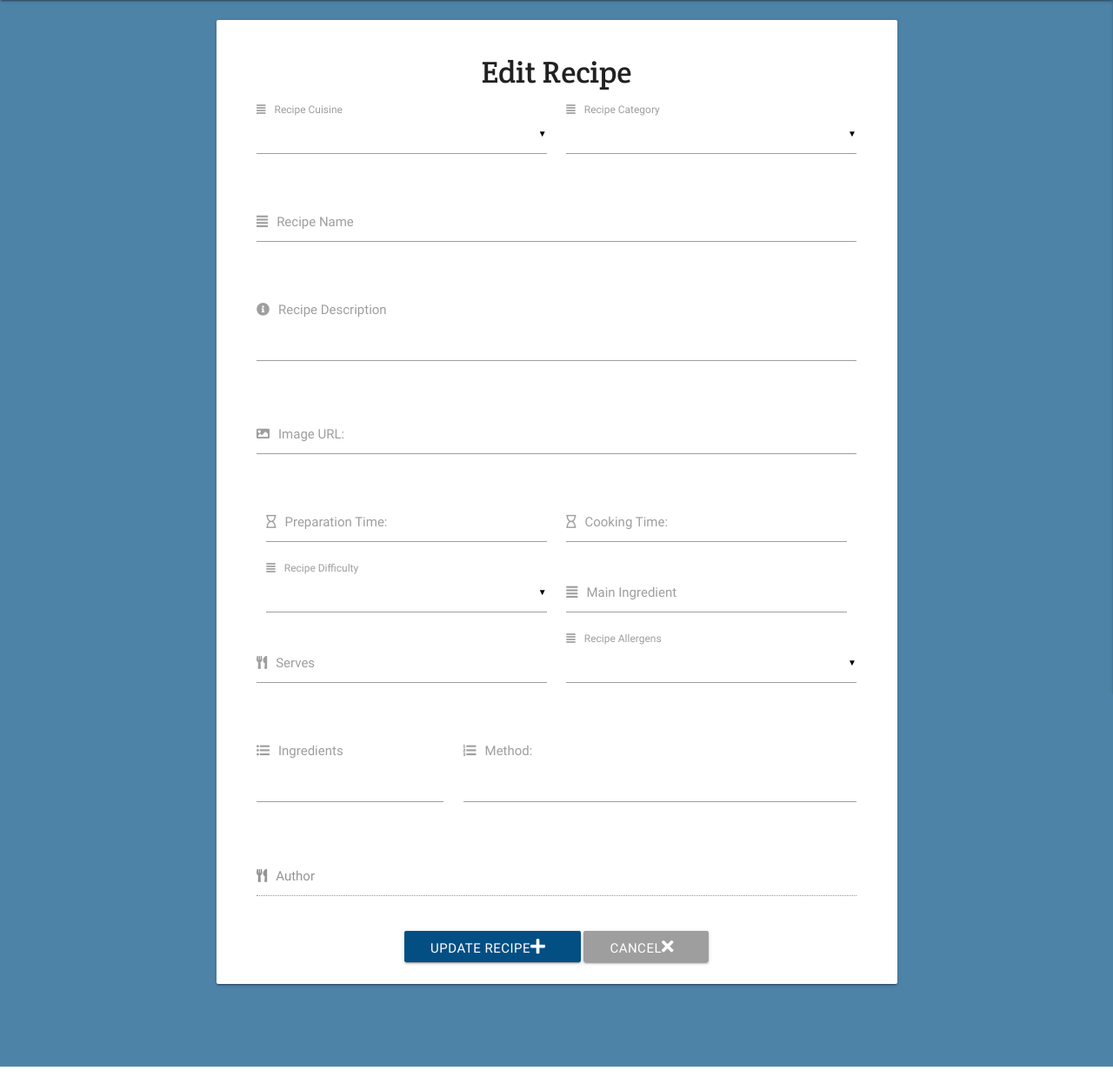
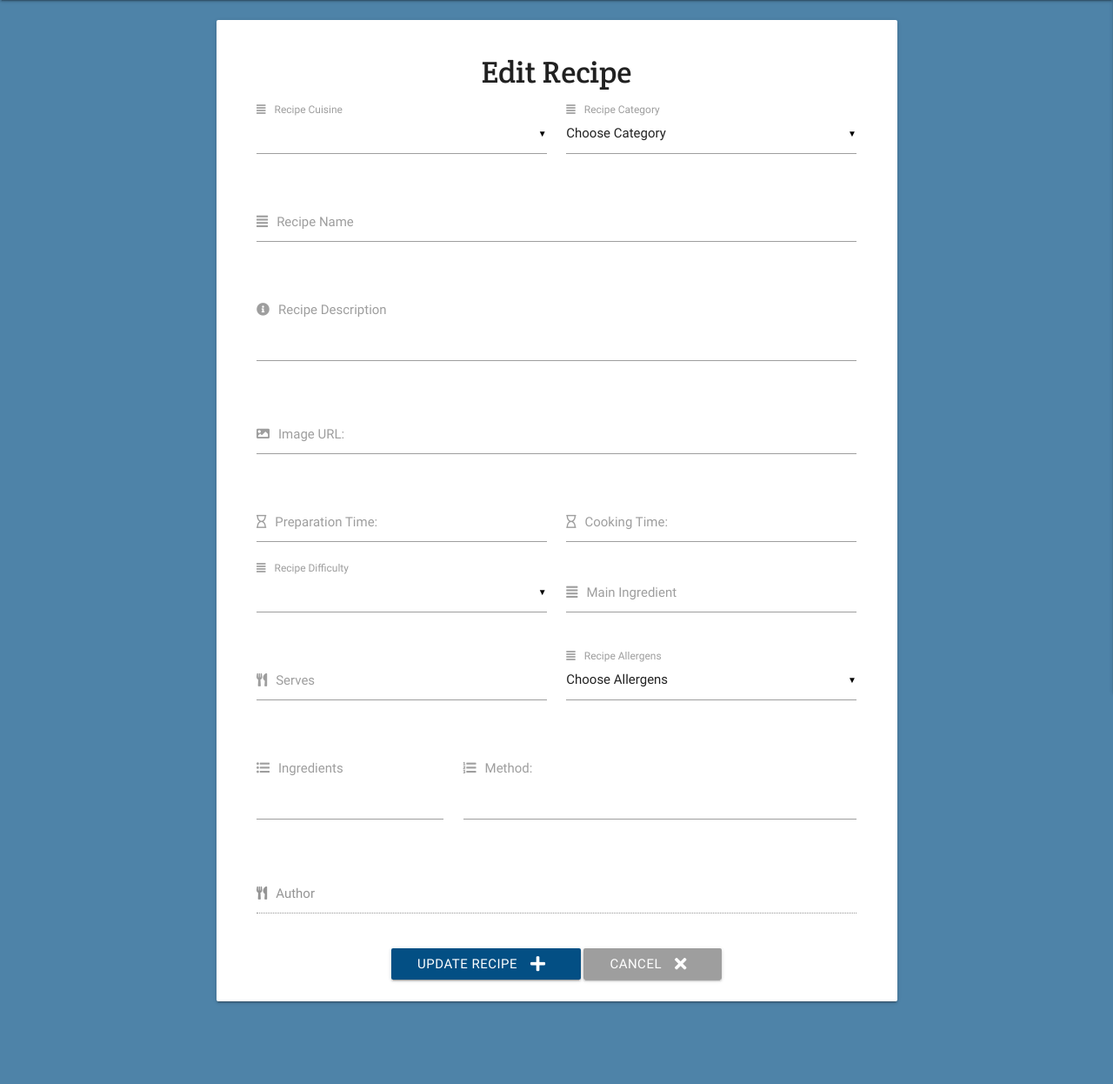
Before and after one commit to Code-Institute-Submissions/the-cookery-cove, a Flask app: template templates/editrecipe.html in a window 1280 px wide. Shown: the part 64-1310 px from the top of the page at 87% size. Run offline with Flask 2, Linux system fonts and the light colour scheme; the template is opened without the code that fills it, so the values that code supplies are empty; some libraries are stand-ins or nearby versions.

Commit message:
Fix indentation with form select elements

```diff
--- a/templates/editrecipe.html
+++ b/templates/editrecipe.html
@@ -24,6 +24,7 @@
                     </div>
                     <div class="input-field col s6">
                         <select multiple id="category" name="category_name">
+                            <option value="" disabled selected>Choose Category</option>
                         {% for category in categories %}
                             {% if category.category_name == recipe.category_name %}
                             <option selected value="{{category.category_name}}">{{category.category_name}}</option>
@@ -59,6 +60,7 @@
                 </div>
 
                 <!-- Prep and Cooking Times, Main Ingredient and Difficulty -->
+                <div class="row">
                     <div class="input-field col s12 m6 l6">
                         <input id="prep_time" name="prep_time" type="text" value="{{recipe.prep_time}}">
                         <label for="prep_time"><i class="far fa-hourglass"></i>Preparation Time:</label>
@@ -79,6 +81,7 @@
                         <input id="main_ingredient" name="main_ingredient" type="text" value="{{recipe.main_ingredient}}" class="validate" required>
                         <label><i class="fas fa-align-justify"></i>Main Ingredient</label>
                     </div>
+                </div>
 
                 <!-- Allergens List and Serves-->
                 <div class="row">
@@ -88,6 +91,7 @@
                     </div>
                     <div class="input-field col s12 m6 l6">
                         <select multiple id="allergens" name="allergen_name" required>
+                            <option value="" disabled selected>Choose Allergens</option>
                         {% for allergen in allergens %}
                             {% if allergen.allergen_name == recipe.allergen_name %}
                             <option selected value="{{allergen.allergen_name}}">{{allergen.allergen_name}}</option>
@@ -122,8 +126,8 @@
 
                 <!-- Add Recipe or Cancel -->
                 <div class="row cookery-buttons">
-                    <button class="btn waves-effect waves-light" type="submit" name="action">Update Recipe<i class="fas fa-plus"></i></button>
-                    <a href="{{ url_for('my_recipes', username=session['username']) }}" class="waves-effect waves-light btn grey">Cancel<i class="fas fa-times"></i></a>
+                    <button class="btn waves-effect waves-light" type="submit" name="action">Update Recipe<i class="fas fa-plus right"></i></button>
+                    <a href="{{ url_for('my_recipes', username=session['username']) }}" class="waves-effect waves-light btn grey">Cancel<i class="fas fa-times right"></i></a>
                 </div>
             </form>
         </div>
```
Also changed, not shown: templates/addrecipe.html (indentation only). Lines whose indentation alone changed are shown as unchanged.
